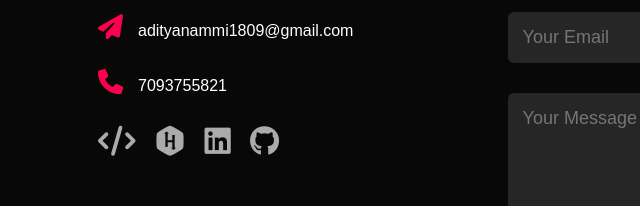
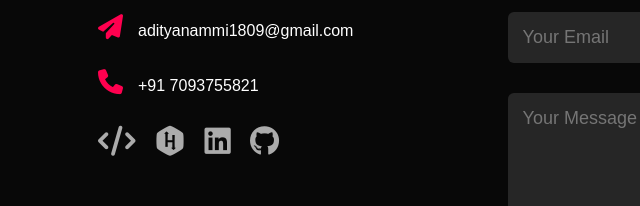
Before and after one commit to Nammi-Aditya/portfolio, a plain HTML site: page index.html in a window 1280 px wide. Shown: the part 2190-2396 px from the top of the page, 30-670 px from the left. Drawn offline with Linux system fonts and the light colour scheme.

Commit message:
Update index.html

```diff
--- a/index.html
+++ b/index.html
@@ -72,32 +72,6 @@
         </div>
     </div>
     <!---------about end--------->
-    <!-- ------services----- -->
-<!--    <div id="services">
-        <div class="container">
-            <h1 class="sub-title">My services</h1>
-            <div class="services-list">
-                <div>
-                    <i class="fa-solid fa-code"></i>
-                    <h2>web design</h2>
-                    <p>web design paragragh</p>
-                    <a href="#"> Learn more</a>
-                </div>
-                <div>
-                    <i class="fa-solid fa-crop-simple"></i>
-                    <h2>UI/UX design</h2>
-                    <p>ui/ux design paragragh</p>
-                    <a href="#"> Learn more</a>
-                </div>
-                <div>
-                    <i class="fa-brands fa-app-store"></i>
-                    <h2>App design</h2>
-                    <p>app design paragragh</p>
-                    <a href="#"> Learn more</a>
-                </div>
-            </div>
-        </div>
-    </div> -->
     <!-- -----------portfolio---------- -->
     <div id="portfolio">
         <div class="container">
@@ -138,7 +112,7 @@
                 <div class="contact-left">
                     <h1 class="sub-title">Contact Me</h1>
                     <p><i class="fa-solid fa-paper-plane"></i>adityanammi1809@gmail.com</p>
-                    <p><i class="fa-solid fa-phone"></i>7093755821</p>
+                    <p><i class="fa-solid fa-phone"></i>+91 7093755821</p>
                     <div class="social-icons">
                         <a href="https://www.codechef.com/users/nammi_aditya"><i class="fa-solid fa-code"></i></a>
                         <a href="https://www.hackerrank.com/profile/nammiaditya_20_1"><i class="fa-brands fa-hackerrank"></i></a>
```
